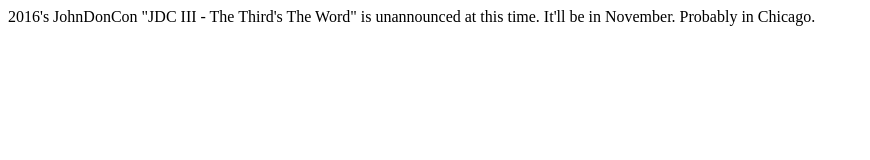
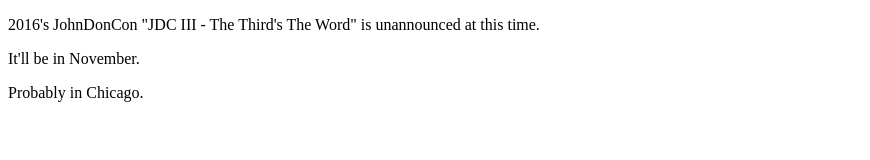
Before and after one commit to donjo/jdc, a plain HTML site: page index.html in a window 1280 px wide. Shown: the whole page, without its empty margins (0-870 px from the left). Drawn offline with Linux system fonts and the light colour scheme.

Commit message:
Update index.html

```diff
--- a/index.html
+++ b/index.html
@@ -3,8 +3,8 @@
     <head>
     </head>
     <body>
-        2016's JohnDonCon "JDC III - The Third's The Word" is unannounced at this time.
-        It'll be in November.
-        Probably in Chicago.
+        <p>2016's JohnDonCon "JDC III - The Third's The Word" is unannounced at this time.</p>
+        <p>It'll be in November. </p>
+        <p>Probably in Chicago. </p>
     </body>
 </html>
```
